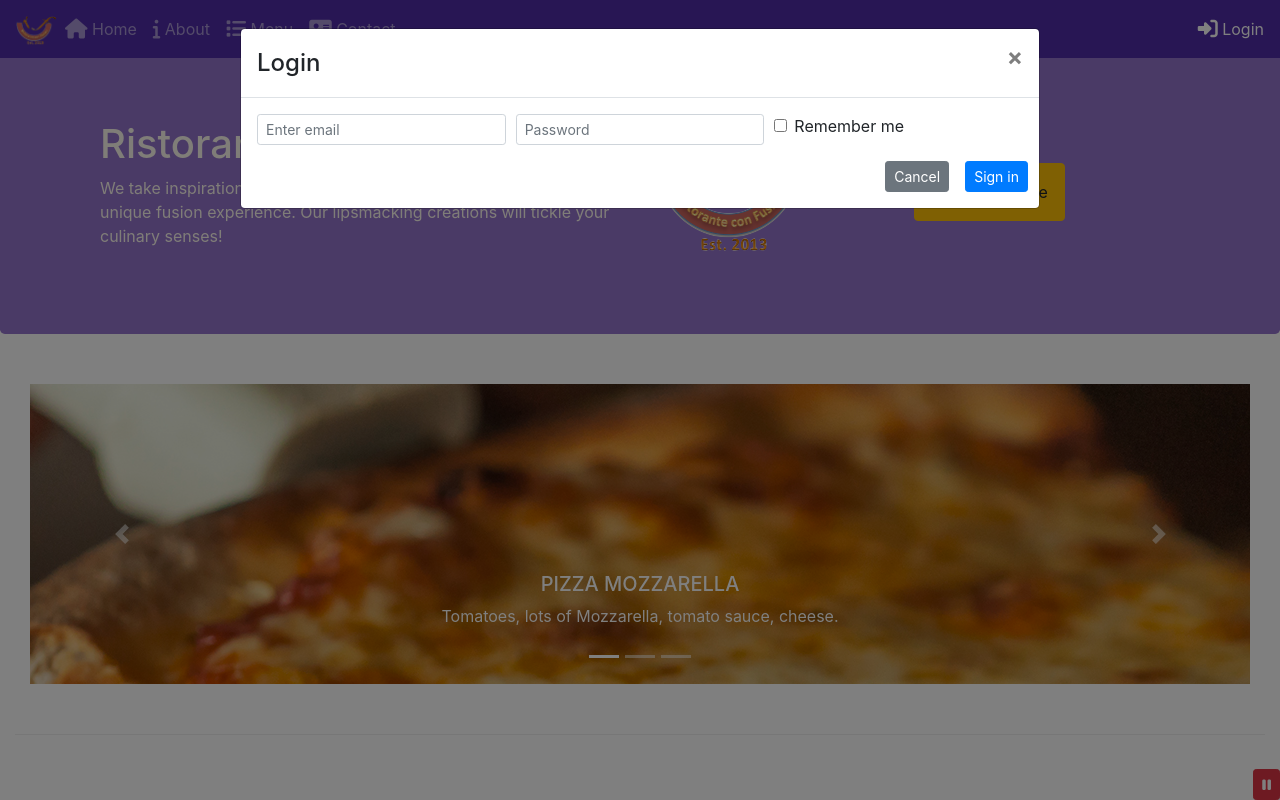
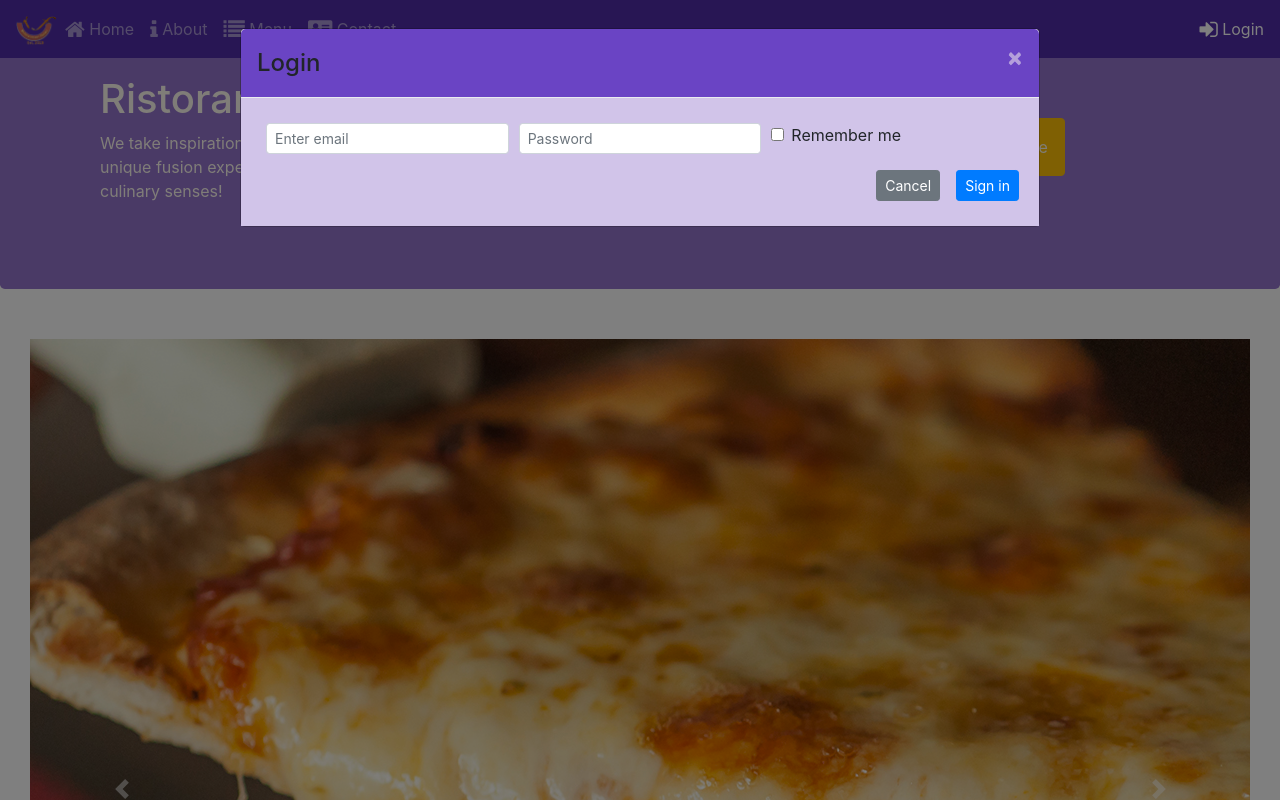
Before and after one commit to oliliyiyi/git-test-1, a website: page index.html in a window 1280 px wide. Both pictures are taken after a click on the link "Login". Shown: the top 800 px of the page. Drawn offline with nearby package versions, Linux system fonts and the light colour scheme.

Commit message:
Submit assignment4

```diff
--- a/css/style.css
+++ b/css/style.css
@@ -1,68 +1,66 @@
-.row-header {
+.row-header{
     margin: 0px auto;
-  padding: 0px 0px;
+    padding: 0px;
 }
-
-.row-content {
+.row-content{
     margin: 0px auto;
-  padding: 50px 0px;
+    padding: 50px 0px 50px 0px;
     border-bottom: 1px ridge;
     min-height: 400px;
 }
-
-.footer {
+.footer{
     background-color: #D1C4E9;
     margin: 0px auto;
-  padding: 20px 0px;
+    padding: 20px 0px 20px 0px;
 }
-
-.jumbotron {
+.jumbotron{
+    padding: 70px 30px 70px 30px;
     margin: 0px auto;
-  padding: 70px 30px;
     background: #9575CD;
     color: floralwhite;
 }
-
-address {
+address{
     font-size: 80%;
     margin: 0px;
-  color: #0f0f0f;
+    color:#0f0f0f;
 }
-
-body {
-  padding: 50px 0px 0px 0px;
+body{
+    padding: 5px 0px 0px 0px;
     z-index: 0;
 }
-
-.navbar-dark {
-  background-color: #512DA8;
+.navbar-dark{
+    background-color: #512da8;
 }
-
-.tab-content {
+.card{
+    padding: 0px;
+}
+.tab-content{
     border-left: 1px solid #ddd;
     border-right: 1px solid #ddd;
     border-bottom: 1px solid #ddd;
     padding: 10px;
 }
+.modal-header {
+    background-color: #6a44c4;
+}
+.modal-body {
+    background-color: #D1C4E9;
+    padding: 25px 25px;
 
-.carousel {
-  background: #512DA8;
 }
-.carousel .carousel-item {
-  height: 300px;
+#myCarousel{
+    background-color: #512DA8;
 }
-.carousel .carousel-item img {
-  position: absolute;
-  top: 0;
-  left: 0;
-  min-height: 300px;
+.carousel-item{
+    height: 900px
 }
-
-#carouselButton {
-  right: 0px;
-  position: absolute;
-  bottom: 0px;
-  z-index: 1;
+.carousel-item img{
+    min-height: 100%;
+    margin: auto;
 }
-
-/*# sourceMappingURL=style.css.map */
+.modal-header button{
+    color: floralwhite;
+}
+.modal-header h3{
+    color: floralwhite;
+}
--- a/index.html
+++ b/index.html
@@ -78,7 +78,7 @@
             </ul>
         </div>
         <div class="navbar-text">
-            <a data-toggle="modal" data-target="#loginModal" href="#"><span class="fa fa-sign-in fa-lg"></span>
+            <a id="loginButton" href="#"><span class="fa fa-sign-in fa-lg"></span>
                 Login</a>
         </div>
     </nav>
@@ -94,10 +94,9 @@
                 <div class="col-12 col-sm align-self-center">
                     <img src="img/logo.png" class="img-fluid">
                     <!-- <button type="button" class="btn btn-warning btn-lg" data-toggle="collapse" data-target="#reserveBtn"> -->
-                    <a role="button" class="btn btn-warning offset-lg-2 p-3" data-toggle="modal"
-                        data-target="#reserveTable" data-html="true"
-                        title="Or call us at +852 12345678" data-placement="bottom"
-                        >Reserve a table</a>
+                    <a role="button" class="btn btn-warning offset-lg-2 p-3" data-html="true"
+                        title="Or call us at +852 12345678" id="reserveButton" data-placement="bottom">Reserve a
+                        table</a>
                     <!-- </button> -->
                 </div>
             </div>
@@ -107,17 +106,18 @@
         <div class="modal-dialog modal-lg" role="content">
             <div class="modal-content">
                 <div class="modal-header">
-                    <button type="button" class="close" data-dismiss="modal">&times;</button>
+                    <h3>Resever a table</h3>
+                    <button type="button" class="close " data-dismiss="modal">&times;</button>
                 </div>
                 <div class="modal-body">
                     <form>
-                        <div class="card-header text-black bg-warning">
+                        <!-- <div class="card-header text-black bg-warning">
                             <h3>Resever a table</h3>
-                        </div>
+                        </div> -->
                         <div class="card-body">
                             <div class="form-row">
                                 <label class="form-check-label col-sm-3">Num of guests</label>
-                                <div class="form-check form-check-inline ml-4">
+                                <div class="form-check form-check-inline ml-2">
                                     <input class="form-check-input" type="radio" name="inlineRadioOptions"
                                         id="inlineRadio1" value="option1">
                                     <label class="form-check-label" for="inlineRadio1">1</label>
@@ -131,6 +131,21 @@
                                     <input class="form-check-input" type="radio" name="inlineRadioOptions"
                                         id="inlineRadio3" value="option3">
                                     <label class="form-check-label" for="inlineRadio3">3</label>
+                                </div>
+                                <div class="form-check form-check-inline">
+                                    <input class="form-check-input" type="radio" name="inlineRadioOptions"
+                                        id="inlineRadio4" value="option1">
+                                    <label class="form-check-label" for="inlineRadio4">4</label>
+                                </div>
+                                <div class="form-check form-check-inline">
+                                    <input class="form-check-input" type="radio" name="inlineRadioOptions"
+                                        id="inlineRadio5" value="option2">
+                                    <label class="form-check-label" for="inlineRadio5">5</label>
+                                </div>
+                                <div class="form-check form-check-inline">
+                                    <input class="form-check-input" type="radio" name="inlineRadioOptions"
+                                        id="inlineRadio6" value="option3">
+                                    <label class="form-check-label" for="inlineRadio6">6</label>
                                 </div>
                             </div>
                             <div class="form-group row mt-3">
@@ -154,9 +169,8 @@
                                     <input type="text" class="form-control" name="" placeholder="Time">
                                 </div>
                             </div>
-                            <div class="form-group row mr-3 justify-content-center">
-                                <button type="button" class="btn btn-secondary"
-                                    data-dismiss="modal">Cancel</button>
+                            <div class="form-group row mr-3 offset-sm-2">
+                                <button type="button" class="btn btn-secondary" data-dismiss="modal">Cancel</button>
                                 <button type="submit" class="btn btn-primary ml-3">Reserve</button>
 
                             </div>
@@ -275,7 +289,7 @@
                     <span class="fa fa-play"></span>
                 </button>
             </div> -->
-            <button class="btn btn-danger btn-sm" id="carouselButton">
+            <button class="btn btn-danger btn-sm m-auto" id="carouselButton">
                 <span id="carousel-button-icon" class="fa fa-pause"></span>
             </button>
         </div>
@@ -402,19 +416,30 @@
         //         $("#myCarousel").carousel('cycle');
         //     });
         // });
-        $("#myCarousel").carousel({interval: 2000});
-        $("#carouselButton").click(function(){
-            if($("#carouselButton").children("span").hasClass('fa-pause')){
+        $("#myCarousel").carousel({ interval: 2000 });
+        $("#carouselButton").click(function () {
+            if ($("#carouselButton").children("span").hasClass('fa-pause')) {
                 $("#myCarousel").carousel('pause');
                 $("#carouselButton").children("span").removeClass('fa-pause');
                 $("#carouselButton").children("span").addClass('fa-play');
             }
-            else if ($("#carouselButton").children("span").hasClass('fa-play')){
+            else if ($("#carouselButton").children("span").hasClass('fa-play')) {
                 $("#myCarousel").carousel('cycle');
                 $("#carouselButton").children("span").removeClass('fa-play');
                 $("#carouselButton").children("span").addClass('fa-pause');
             }
         });
+        $(document).ready(function () {
+            $("#reserveButton").click(function () {
+                $("#reserveTable").modal();
+            });
+        });
+        $(document).ready(function () {
+            $("#loginButton").click(function () {
+                $("#loginModal").modal();
+            });
+        });
+
     </script>
 
 </body>
--- a/package.json
+++ b/package.json
@@ -6,7 +6,7 @@
   "scripts": {
     "start": "npm run lite",
     "test": "echo \"Error: no test specified\" && exit 1",
-    "lite": "lite-server",
+    "lite": "lite-server"
 
   },
   "author": "",
```
Lines whose indentation alone changed are shown as unchanged.
